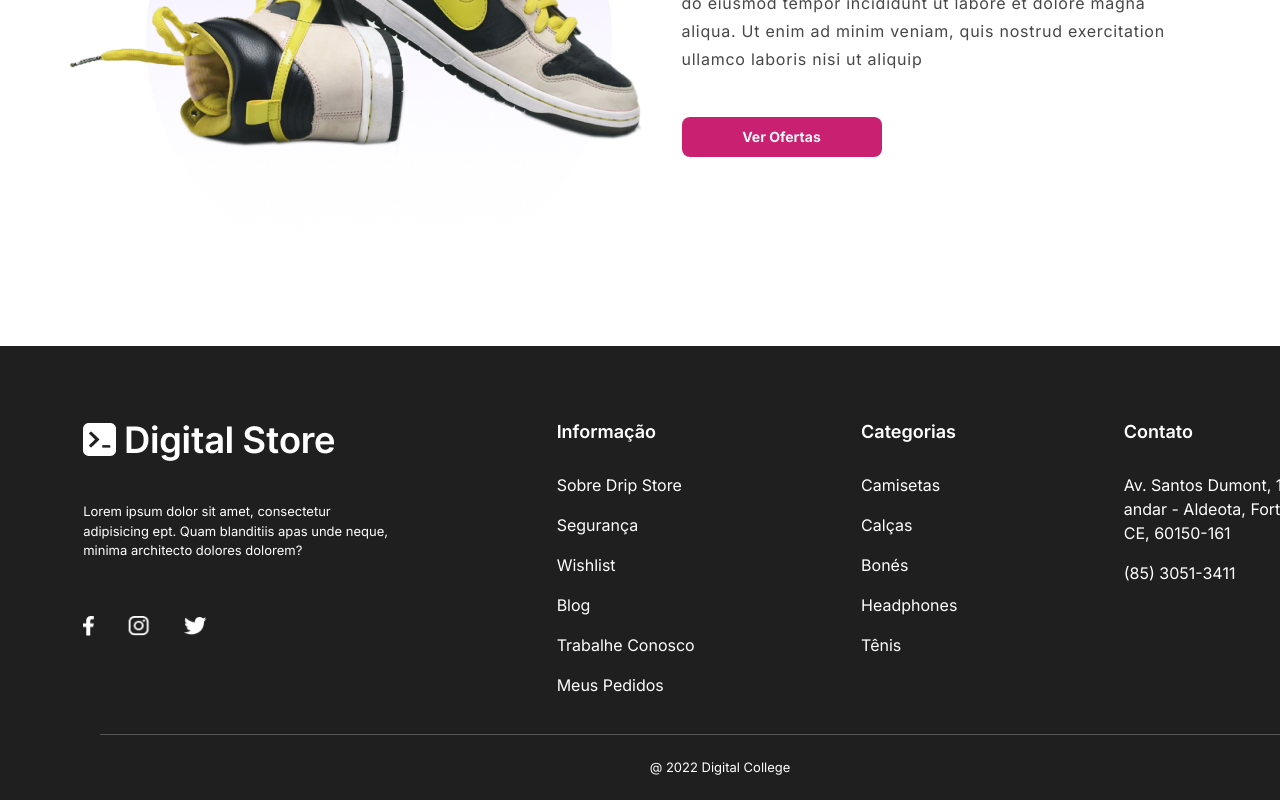
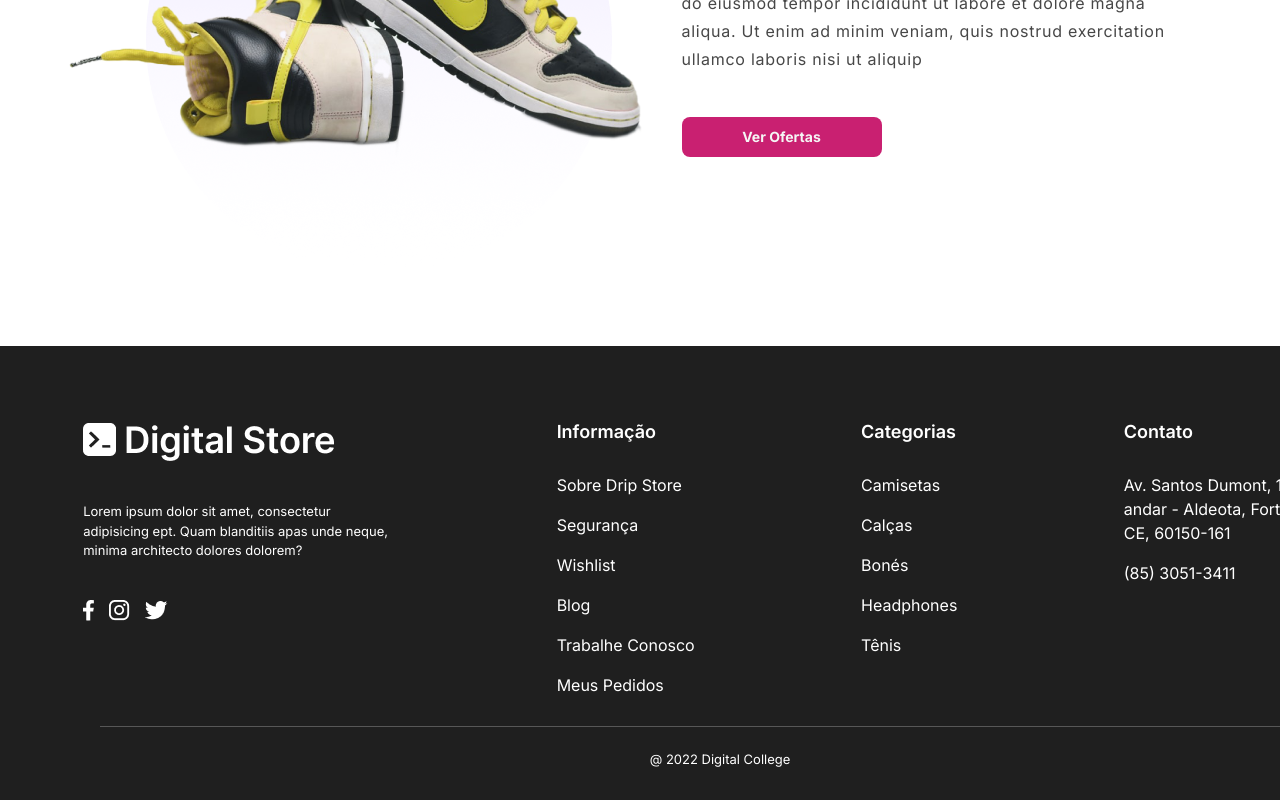
Before and after one commit to JohnyMax42/projeto-drip-store, a React (Vite) app: page / in a window 1280 px wide. Shown: the part 2755-3555 px from the top of the page. Built offline with nearby package versions, Linux system fonts and the light colour scheme; no server answers.

Commit message:
redes sociais do footer

```diff
--- a/src/components/Footer/Footer.jsx
+++ b/src/components/Footer/Footer.jsx
@@ -3,7 +3,9 @@ import './FooterStyle.css'
 import logo2 from '../../assets/logo2.png'
 import styled from 'styled-components'
 import Cores from "../Cores";
-import redesSociais from '../../assets/redesSociais.png'
+import Face from '../../assets/faceLogo.png'
+import Instagram from '../../assets/InstaLogo.png'
+import X from '../../assets/TwitterLogo.png'
 
 const ContainerInfos = styled.section`
     max-width: 233px;
@@ -40,19 +42,25 @@ const InformationComponent = ({ title, informations }) => {
 
 
 export default function Footer() {
-
+    let facelink = "https://www.instagram.com/digitalcollegebr/"
+    let Instalink = "https://web.facebook.com/digitalcollegebr/"
+    let xlink = "https://x.com/eaicollegers"
     return (
         <>
             <div className='containerPrincipal'>
                 <div>
                     <img id="logoFooter" src={logo2} alt="logo2" />
                     <p id='textoFooter'>Lorem ipsum dolor sit amet, consectetur adipisicing ept. Quam blanditiis apas unde neque, minima architecto dolores dolorem?</p>
-                <img id="redesSociais" src={redesSociais} alt="Redes Sociais" />
+                    <div className="redesSociais">
+                        <a href={facelink} target="_blank"><img src={Face} alt="Facebook" /></a>
+                        <a href={Instalink} target="_blank" style={{ paddingRight: "15px", paddingLeft: 15 }}><img src={Instagram} alt="Instagram" /></a>
+                        <a href={xlink} target="_blank"><img src={X} alt="X" /></a>
+                    </div>
                 </div>
 
-            <InformationComponent title={'Informação'} informations={['Sobre Drip Store', 'Segurança', 'Wishlist', 'Blog', 'Trabalhe Conosco', 'Meus Pedidos']}/>
-            <InformationComponent title={'Categorias'} informations={['Camisetas', 'Calças', 'Bonés', 'Headphones', 'Tênis']}/>
-            <InformationComponent title={'Contato'} informations={[<a href="https://maps.app.goo.gl/FWFsV2bRwoEw7SpD9" target="_blank"><Infos>Av. Santos Dumont, 1510 - 1 andar - Aldeota, Fortaleza - CE, 60150-161</Infos></a>, '(85) 3051-3411']}/>
+                <InformationComponent title={'Informação'} informations={['Sobre Drip Store', 'Segurança', 'Wishlist', 'Blog', 'Trabalhe Conosco', 'Meus Pedidos']} />
+                <InformationComponent title={'Categorias'} informations={['Camisetas', 'Calças', 'Bonés', 'Headphones', 'Tênis']} />
+                <InformationComponent title={'Contato'} informations={[<a href="https://maps.app.goo.gl/FWFsV2bRwoEw7SpD9" target="_blank"><Infos>Av. Santos Dumont, 1510 - 1 andar - Aldeota, Fortaleza - CE, 60150-161</Infos></a>, '(85) 3051-3411']} />
 
                 <div id='caixaInferior'>
                     <hr id='linhaFooter' width="1240px" />
--- a/src/components/Footer/FooterStyle.css
+++ b/src/components/Footer/FooterStyle.css
@@ -23,13 +23,13 @@
     margin-top: 40px;
 }
 
-#redesSociais {
+.redesSociais {
     width: 124px;
     height: 20px;
     margin-top: 20px;
 }
 
-#caixaInferior{
+#caixaInferior {
     text-align: center;
     margin-top: 75px;
 }
```
Lines whose indentation alone changed are shown as unchanged.
